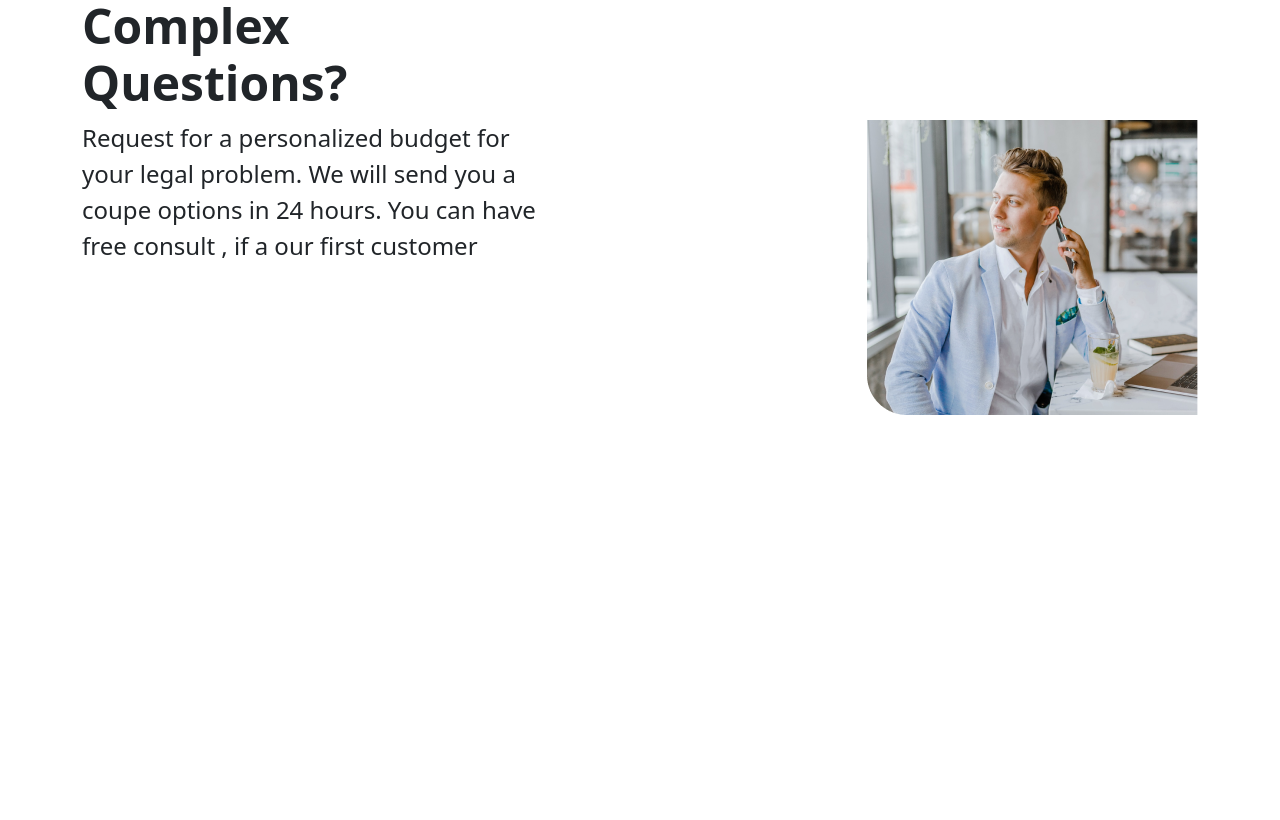
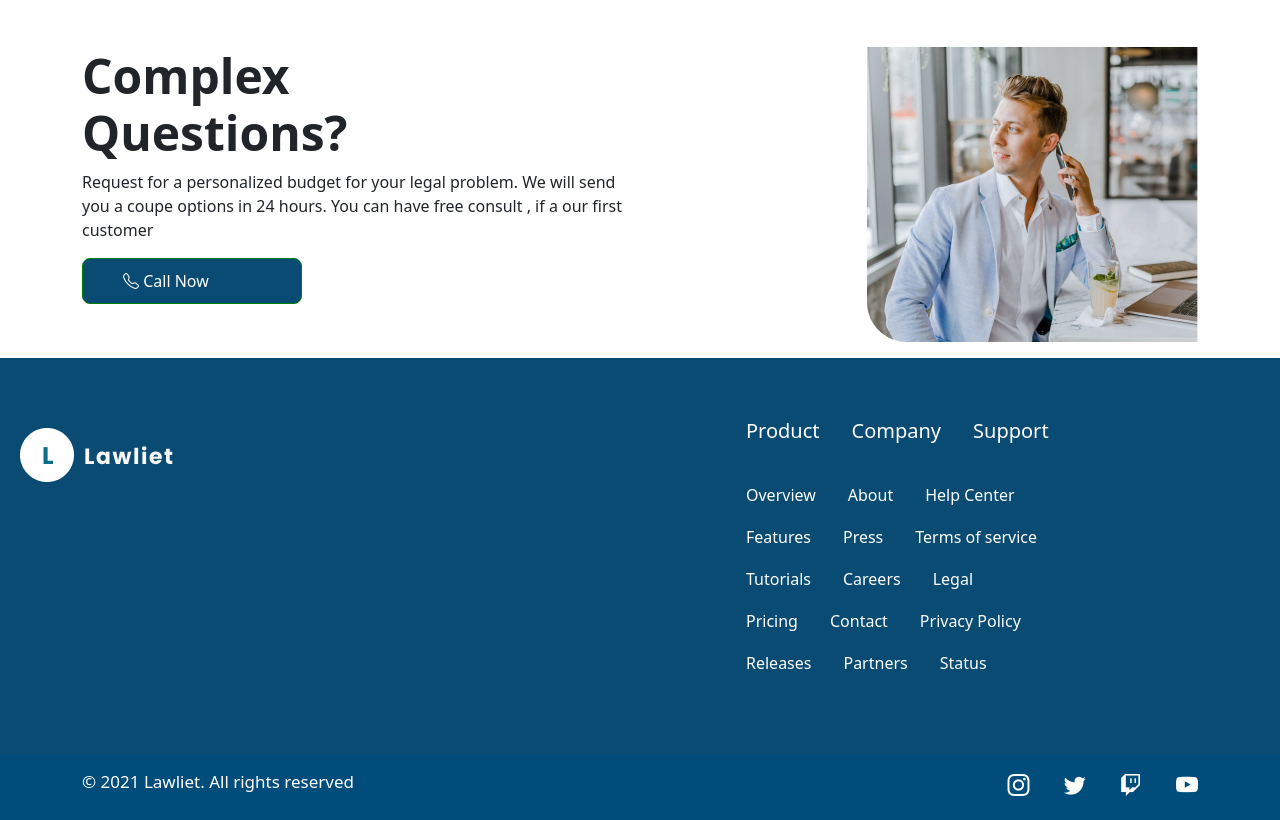
Before and after one commit to Rikudo10/Figma, a plain HTML site: page index.html in a window 1280 px wide. Shown: the part 2551-3371 px from the top of the page. Before the commit the page ends 2982 px from the top, so only its background shows below. Drawn offline with nearby package versions, Linux system fonts and the light colour scheme; files whose address does not match are found by name.

Commit message:
first commit

```diff
--- a/index.html
+++ b/index.html
@@ -189,15 +189,20 @@
           </section>
           <div class="container" id="cont7">
             <div class="requem">
-              <div class="tittle4">
-                <h3 class="h1r">Complex Questions?</h3>
-              </div>
-               <div class="lik">
-               <div class="p1">
+              <div class="p1">
+                <div class="lik">
+                  <h3 class="h1r">Complex Questions?</h3>
                   <p>Request for a personalized budget for your legal problem.
                     We will send you a coupe options in 24 hours.
                       You can have free consult , if a our first customer</p>
+                      <a class="a1" href="#">
+                        <div class="call">
+                          <span class="span1"><i class="bi bi-telephone"></i></span>
+                          <span class="span2">Call Now</span>
+                        </div>
+                      </a>
                   </div>
+
                   <div class="photos">
                     <figure>
                       <img class="photos1" src="image/Group 30.png" alt="">
@@ -206,6 +211,57 @@
                </div>
             </div>
           </div>
+          <div  id="cont6">
+            <div class="logo2">
+              <figure>
+                <img src="image/logo1.png" alt="">
+              </figure>
+            </div>
+            <div class="menun">
+              <ul class="list-group list-group-horizontal">
+                <li class="list-group-item lim">Product</li>
+                <li class="list-group-item lim ">Company</li>
+                <li class="list-group-item lim">Support</li>
+              </ul>
+              <ul class="list-group list-group-horizontal-sm">
+                <li class="list-group-item v1"><a class="akclass" href="#">Overview</a></li>
+                <li class="list-group-item v1"><a class="akclass" href="#">About</li></a>
+                <li class="list-group-item v1"><a class="akclass" href="#">Help Center</li></a>
+              </ul>
+              <ul class="list-group list-group-horizontal-md">
+                <li class="list-group-item v1"><a class="akclass" href="#">Features</li></a>
+                <li class="list-group-item v1"><a class="akclass" href="#">Press</li></a>
+                <li class="list-group-item v1"><a class="akclass" href="#">Terms of service</li></a>
+              </ul>
+              <ul class="list-group list-group-horizontal-lg">
+                <li class="list-group-item v1"><a class="akclass" href="#">Tutorials</li></a>
+                <li class="list-group-item v1"><a class="akclass" href="#">Careers</li></a>
+                <li class="list-group-item v1"><a class="akclass" href="#">Legal</li></a>
+              </ul>
+              <ul class="list-group list-group-horizontal-lg">
+                <li class="list-group-item v1"><a class="akclass" href="#">Pricing</li></a>
+                <li class="list-group-item v1"><a class="akclass" href="#">Contact</li></a>
+                <li class="list-group-item v1"><a class="akclass" href="#">Privacy Policy</li></a>
+              </ul>
+              <ul class="list-group list-group-horizontal-lg">
+                <li class="list-group-item v1"><a class="akclass" href="#">Releases</li></a>
+                <li class="list-group-item v1"><a class="akclass" href="#">Partners</li></a>
+                <li class="list-group-item v1"><a class="akclass" href="#">Status</li></a>
+              </ul>
+          </div>
         </main>
+        <footer>
+          <div class="container" id="contlast">
+            <div class="plast">
+              <p class="plast1">© 2021 Lawliet. All rights reserved</p>
+              <div class="spann">
+                <span class="spanlast"><a class="alast" href="#"><i class="bi bi-instagram"></i></a></span>
+                <span class="spanlast"><a class="alast" href="#"><i class="bi bi-twitter"></i></a></span>
+                <span class="spanlast"><a class="alast" href="#"><i class="bi bi-twitch"></i></a></span>
+                <span class="spanlast"><a class="alast" href="#"><i class="bi bi-youtube"></i></a></span>
+              </div>
+            </div>
+          </div>
+        </footer>
     </body>
   </html>
--- a/styles.css
+++ b/styles.css
@@ -269,29 +269,123 @@ div.texts p{
 .p01 {
     color: #4F4F4F;
 }
-.cont7 {
+#cont7 {
     position: relative;
+    margin-top: 50px;
 }
-.lik {
-    display: grid;
-    grid-template-columns: repeat(2, 1fr);
-}
+
 .h1r {
-    display: inline-block;
     width: 480px;
     font-size: 48px;
     font-weight: 700;
     max-width: 100%;
 }
-.p1 {
-    width: 480px;
-    max-width: 100%;
-    font-size: 24px;
-    font-weight: 400;
-}
+
 .photos {
     margin-left: auto;
 }
-.photo1 {
+
+
+/* Edited */
+.lik{
+    width: 50%;
+}
+.p1 {
+    display: inline-flex;
+    justify-content: space-between;
+}
+.span1 {
+    color:#F9F8F9;
+}
+.span2 {
+    color: white;
+}
+.a1 {
+    text-decoration: none;
+}
+.call {
+    border: 1px solid green;
+    width: 220px;
+    padding: 10px;
+    padding-left: 40px;
+    background-color: #094B72;
+    border-radius: 8px;
+}
+footer {
+    background-color: #094B72;
+}
+#cont6 {
+    position: relative;
+    display: flex;
+    flex-wrap: nowrap;
+}
+.logo2 {
+    margin-top: 50px;
+    height: 100px;
+    padding: 20px;
+}
+.ul5 {
+    list-style: none;
+}
+#cont9 {
+    background-color: #094B72 !important;
+}
+.menun {
+    width: 500px;
+    margin-left: auto;
+    margin-top: 50px;
+    margin-bottom: 70px;
+    margin-right: 50px;
+}
+.list-group-item {
+    border: none !important;
+    background: #094B72 !important;
+    color: white !important;
+}
+.lim {
+    font-size: 20px;
+    font-weight: 500;
+    line-height: 30px;
+    margin-bottom: 20px;
+}
+.v1 {
+    font-size: 16px;
+    font-weight: 400;
+    line-height: 26px;
+}
+.akclass {
+    text-decoration: none !important;
+    color: white;
+}
+#cont6 {
+    background-color: #094B72 !important;
+}
+footer {
+    background: #004D7B;
+}
+.plast {
+    display: flex;
+    flex-wrap: nowrap;
+    padding-top: 15px;
+    padding-bottom: 10px;
+}
+.plast1 {
+    font-size: 17px;
+    font-weight: 400;
+    color: white;
+}
+.spann {
+    margin-left: auto;
+}
+.spanlast {
+    padding-left: 30px;
+    font-size: 22px;
+    color: white;
+}
+.alast {
+    text-decoration: none !important;
+    color: white;
+}
+ul li {
 
 }
```
Also changed, not shown: image/logo1.png (added).
